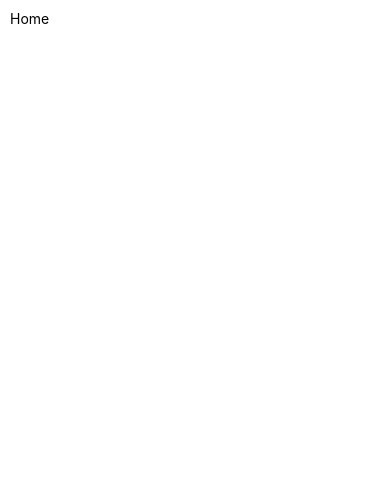
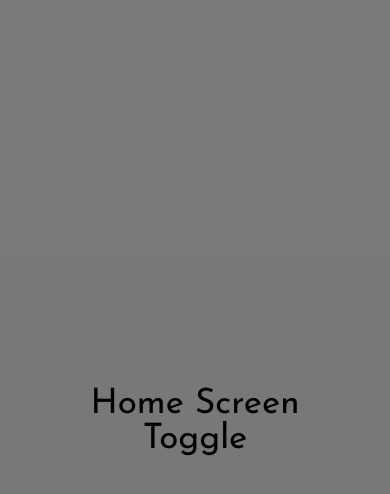
Before and after one commit to sararatBurke/photoGallery, a React Native app: screen / in a window 390 px wide. Shown: the top 494 px of the page. Built offline with nearby package versions, Linux system fonts and the light colour scheme.

Commit message:
added toggle link

```diff
--- a/screens/homeStack.js
+++ b/screens/homeStack.js
@@ -1,19 +1,76 @@
-import React from 'react';
+import * as React from 'react';
+import { ScaledSheet } from 'react-native-size-matters';
 import { View, Text } from 'react-native';
-import { ScaledSheet} from 'react-native-size-matters';
+import { NavigationContainer } from '@react-navigation/native';
+import {
+  createDrawerNavigator,
+  DrawerContentScrollView,
+  DrawerItemList,
+  DrawerItem,
+} from '@react-navigation/drawer';
+
+function Home({ navigation }) {
+  return (
+    <View style={styles.container}>
+      <Text style={styles.navText}>Home Screen</Text>
+      <Text style={styles.navText} title="Toggle" onPress={() => navigation.toggleDrawer()}>Toggle</Text>
+    </View>
+  );
+}
+
+function Gallery({ navigation }) {
+  return (
+    <View style={styles.container}>
+      <Text style={styles.navText}>Gallery Screen</Text>
+      <Text style={styles.navText} title="Toggle" onPress={() => navigation.toggleDrawer()}>Toggle</Text>
+    </View>
+  );
+}
+
+function CustomDrawerContent(props) {
+  return (
+    <DrawerContentScrollView {...props}>
+      <DrawerItemList {...props} />
+      <DrawerItem
+        label="Toggle"
+        onPress={() => props.navigation.toggleDrawer()}
+      />
+    </DrawerContentScrollView>
+  );
+}
+
+const Drawer = createDrawerNavigator();
+
+function MyDrawer() {
+  return (
+    <Drawer.Navigator drawerStyle={{backgroundColor: '#fff',
+    width: 260}} drawerContent={props => <CustomDrawerContent {...props} />}>
+      <Drawer.Screen name="Home" component={Home} />
+      <Drawer.Screen name="Gallery" component={Gallery} />
+    </Drawer.Navigator>
+  );
+}
 
 export default function App() {
   return (
-    <View style={styles.container}>
-        <Text>Home</Text>
-    </View>
+    <NavigationContainer>
+      <MyDrawer />
+    </NavigationContainer>
   );
 }
 
 const styles = ScaledSheet.create({
   container:{
     flex: 1,
-    padding: 10
+    alignItems: 'center',
+    justifyContent: 'center'
+
+  },
+  navText: {
+    fontFamily: 'JosefinSans',
+    fontSize: 35
+  },
+  drawFont:{
+
   }
-
 })
```
